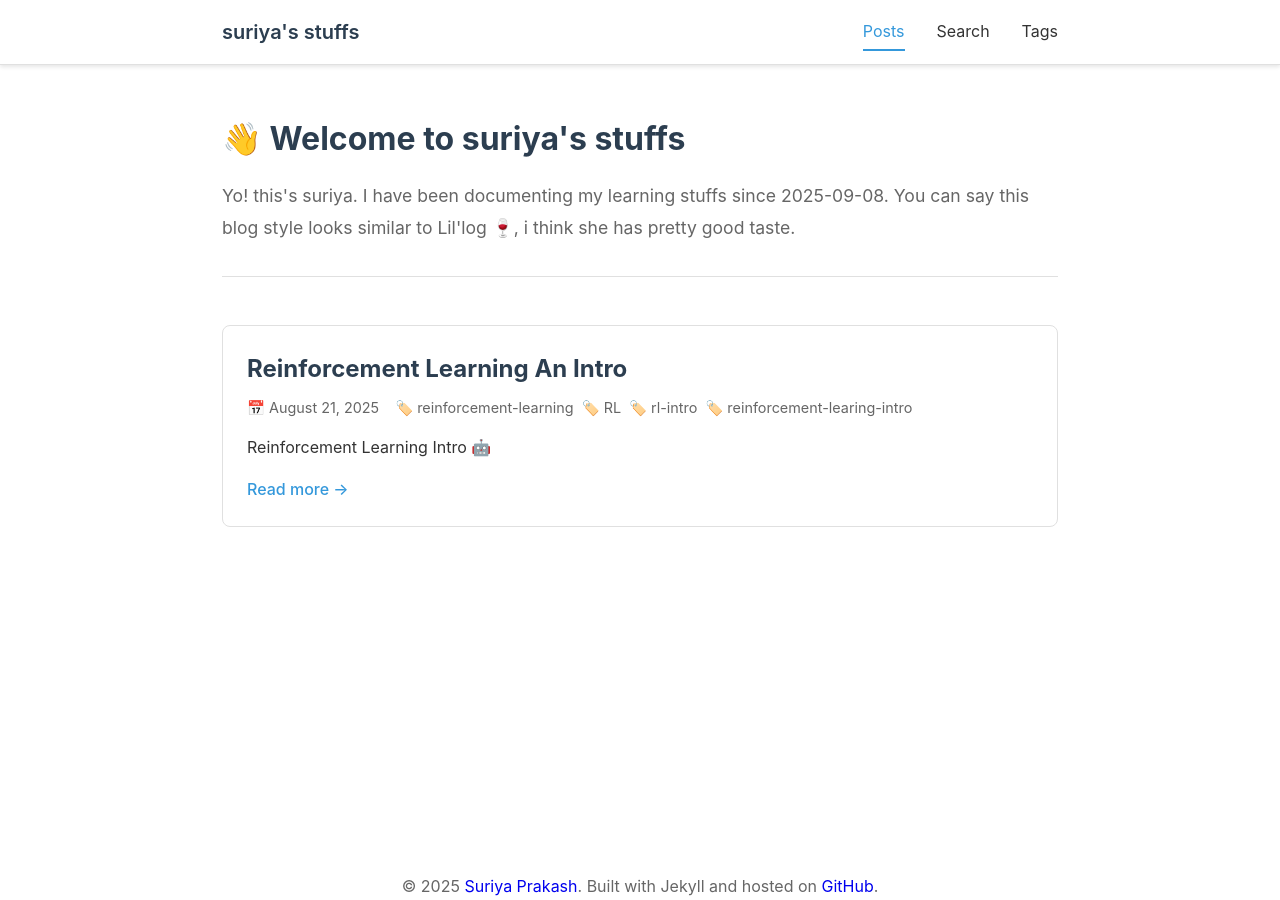
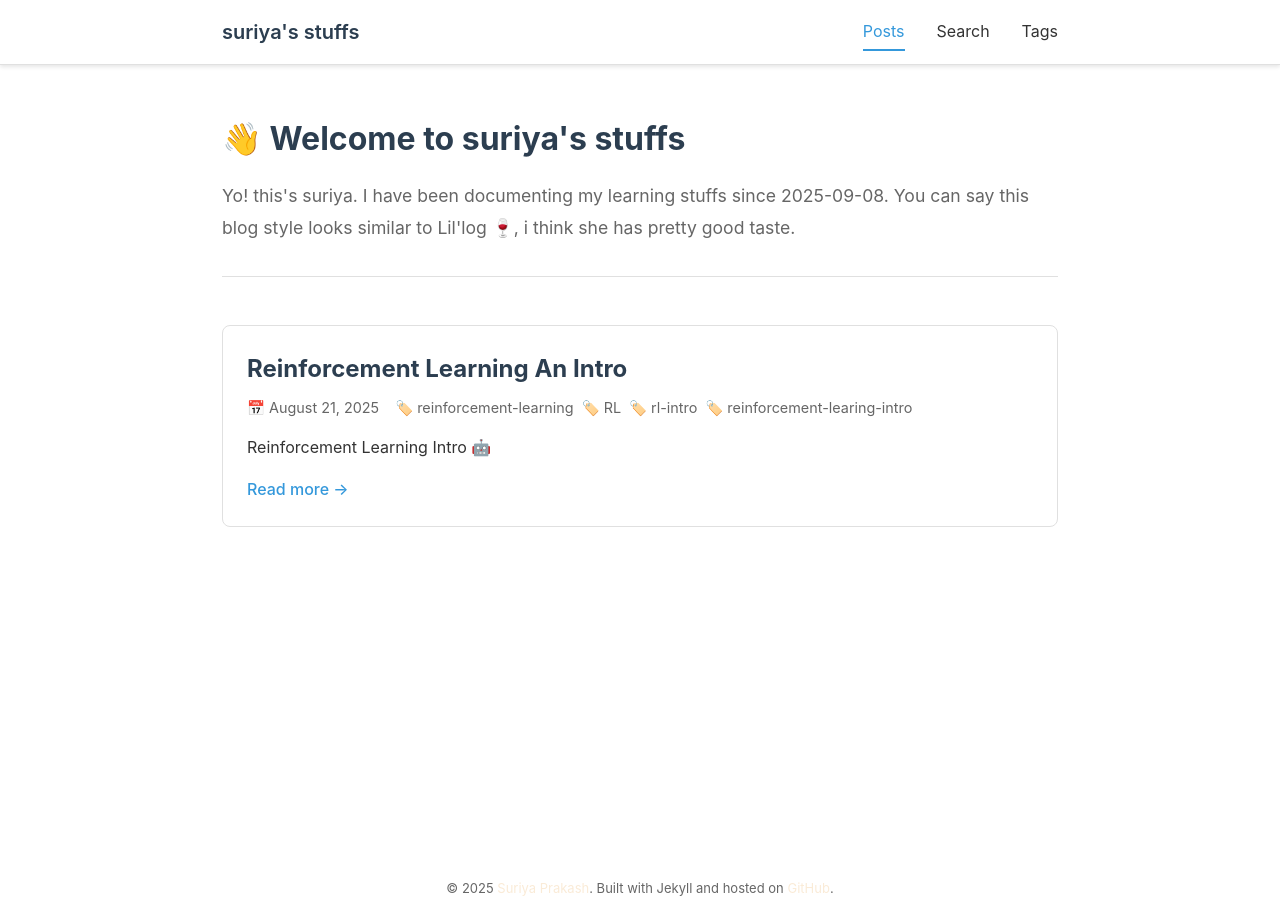
Before and after one commit to SURIAPRAKASH1/SURIAPRAKASH1.github.io, a Jekyll site: the page built from index.html, in a window 1280 px wide. Built offline with Jekyll 4.4.1, drawn with Linux system fonts in a browser that asks for light colours; nearby versions of some CDN libraries.

Commit message:
footer bug

```diff
--- a/assets/css/style.css
+++ b/assets/css/style.css
@@ -323,11 +323,14 @@ body {
   max-width: var(--max-width);
   margin: 0 auto;
   text-align: center;
+  font-size: small;
+  padding: 0.1rem;
   color: #666;
 }
 
 .footer-links a {
   text-decoration: none;
+  color: antiquewhite;
 }
 
 .footer-links a:hover {
```
